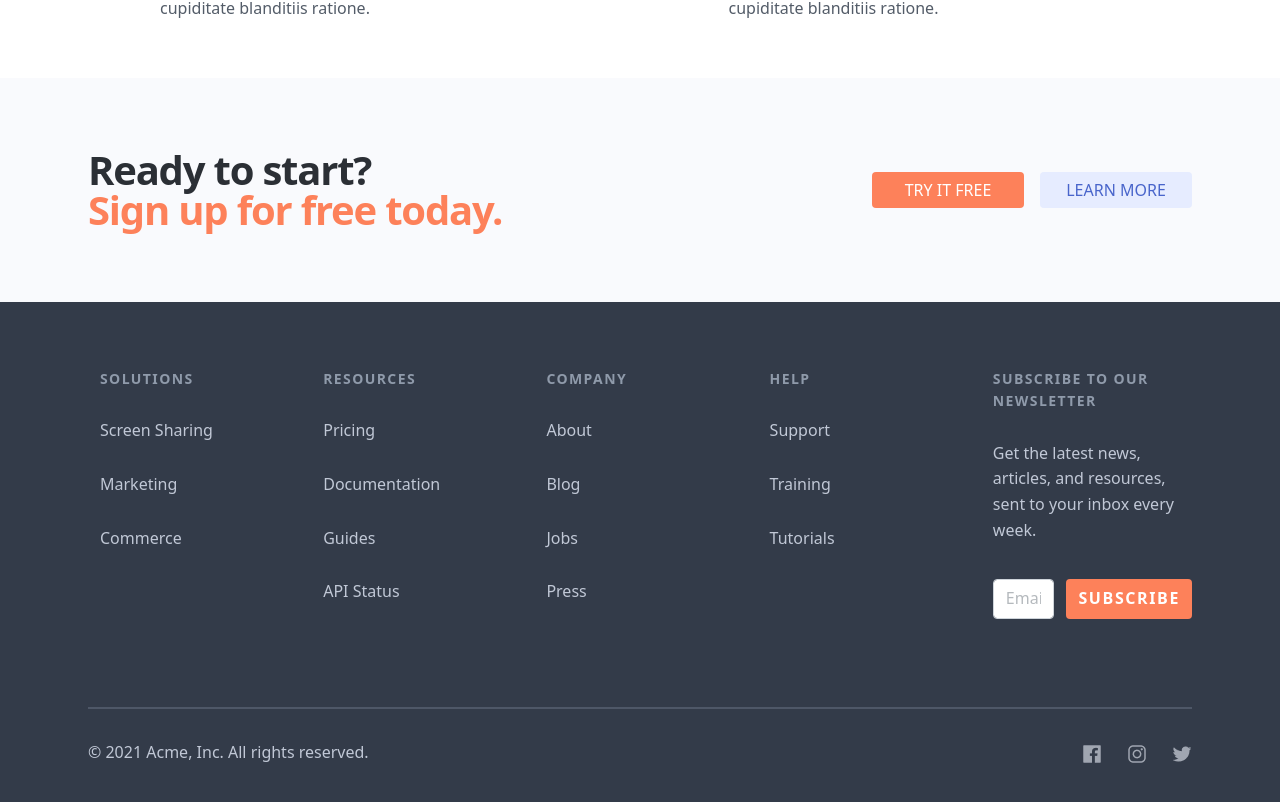
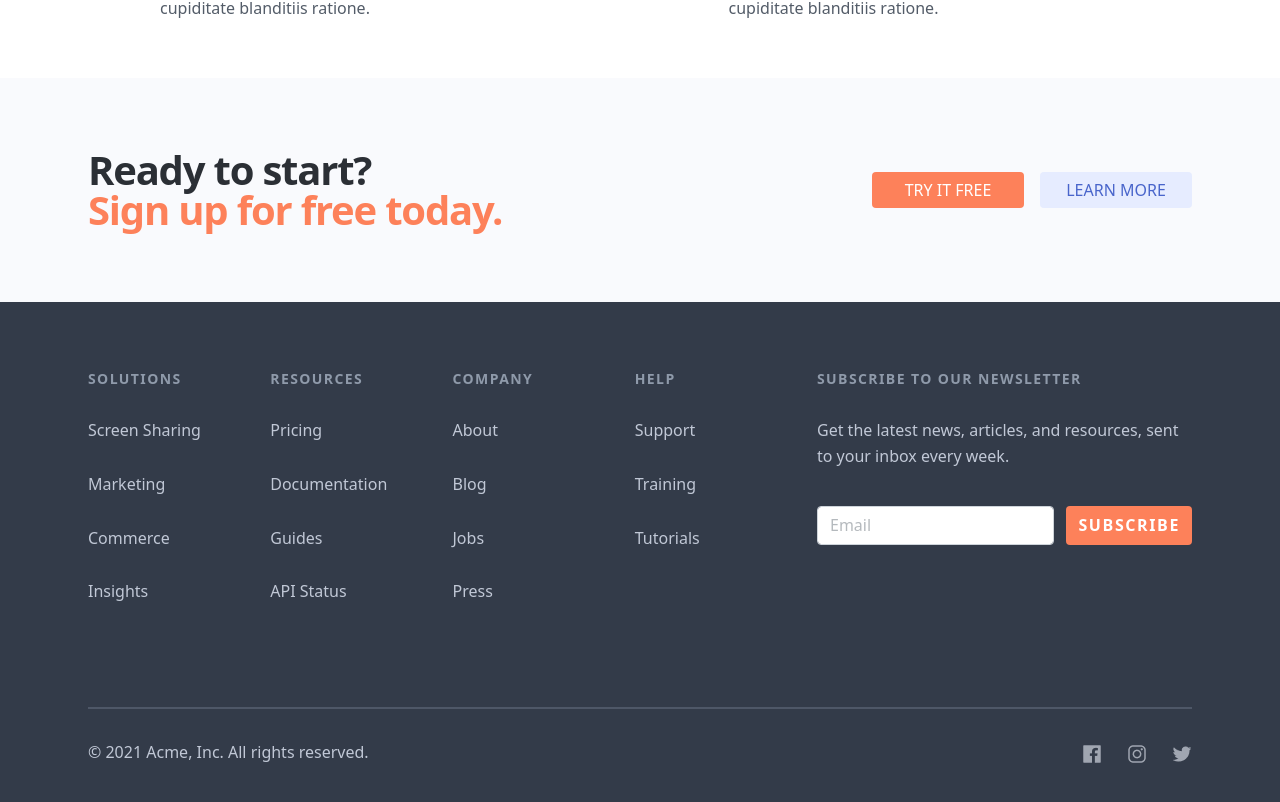
Before and after one commit to cf7/ionic-coding-challenge, a Next.js app: page /components/FeatureSection in a window 1280 px wide. Shown: the part 1190-1992 px from the top of the page. Built offline with nearby package versions, Linux system fonts and the light colour scheme.

Commit message:
margin alignment issues

```diff
--- a/pages/components/Footer.js
+++ b/pages/components/Footer.js
@@ -21,9 +21,7 @@ export default class Footer extends React.Component {
                   <h2>{header}</h2>
                   <ul>
                     {
-                      this.props.footerLinks[header].map(link => {
-                        return <li><a href="#">{link}</a></li>;
-                      })
+                      this.props.footerLinks[header].map(link => <li><a href="#">{link}</a></li>)
                     }
                   </ul>
                 </Col>
@@ -44,7 +42,6 @@ export default class Footer extends React.Component {
                 >
                 </Form.Control>
                 <Button type="submit">Subscribe</Button>
-
               </div>
             </Form>
           </Col>
@@ -54,9 +51,7 @@ export default class Footer extends React.Component {
           <p>© 2021 Acme, Inc. All rights reserved.</p>
           <div>
             {
-            this.props.logos.map(logo => {
-              return <img src={logo} />
-            })
+              this.props.logos.map(logo => <img src={logo} />)
             }
           </div>
         </Row>
--- a/pages/index.js
+++ b/pages/index.js
@@ -42,7 +42,7 @@ export default function Home() {
     },
   ];
   const footerLinks = {
-    "Solutions": ["Screen Sharing", "Marketing", "Commerce"],
+    "Solutions": ["Screen Sharing", "Marketing", "Commerce", "Insights"],
     "Resources": ["Pricing", "Documentation", "Guides", "API Status"],
     "Company": ["About", "Blog", "Jobs", "Press"],
     "Help": ["Support", "Training", "Tutorials"]
--- a/pages/scss/app.scss
+++ b/pages/scss/app.scss
@@ -1,10 +1,7 @@
-// @import '~bootstrap/scss/bootstrap';
 div.container {
   max-width: 2000px;
   height: 634px;
-  // left: 0px;
-  // top: 0px;
-
+  padding: 0px;
   margin: 0px;
 }
 
@@ -13,33 +10,23 @@ div.container {
 nav.navbar {
   z-index: 10;
   position: absolute;
-  // width: 100%;
   padding: 37px 88px 0px 88px;
   a.nav-link {
-    // max-width: 58px;
     padding: 0px;
     margin: 0px 20px;
-    font-style: normal;
     font-weight: 500;
     font-size: 15px;
     line-height: 18px;
-    // display: flex;
     align-items: center;
     text-align: center;
 
     color: #7B8798;
   }
   a.nav-link:nth-of-type(6) {
-    // position: relative;
-    // display: none;
-    // float: right;
-    // max-width: 594px;
     margin-left: auto;
-    font-style: normal;
     font-weight: 600;
     font-size: 15px;
     line-height: 18px;
-    display: flex;
     align-items: center;
     text-align: center;
 
@@ -47,11 +34,9 @@ nav.navbar {
   }
   a.nav-link:nth-of-type(7) {
     margin-right: 0px;
-    font-style: normal;
     font-weight: 600;
     font-size: 15px;
     line-height: 18px;
-    display: flex;
     align-items: center;
     text-align: center;
 
@@ -60,57 +45,29 @@ nav.navbar {
 }
 
 div.header {
-  // display: inline-flex;
-  // flex-wrap: nowrap;
   background: #F9FAFD;
-  // mix-blend-mode: normal;
   padding: 0px;
+  margin: 0px;
   .header-copy {
     display: flex;
-    // position: relative;
-    // width: 50%;
-    // flex-wrap: nowrap;
-    // flex-direction: col;
-    // align-items: center;
-    // block-start: 100px;
-    // vertical-align: middle;
-    // justify-content: center;
     align-items: center;
     padding: 0px 0px 0px 88px;
 
     .row {
-      // display: flex;
-      // position: relative;
-      // width: 514px;
-      // height: 290px;
-      // left: 89px;
-      // top: 188px;
       margin: 0;
       max-width: 514px;
 
-      // margin: 0 auto;
       h2 {
-        // display: inline-block;
-        // align-self: center;
-        // height: 110px;
-        // width: 514px;
-        // left: 0px;
-        // top: 0px;
-        // border-radius: nullpx;
 
         margin: 0px;
         padding-left: 0px;
 
 
-        // font-family: Inter;
-        font-style: normal;
         font-weight: bold;
         font-size: 64px;
         line-height: 100%;
         /* or 64px */
 
-        // display: flex;
-        // align-items: center;
         letter-spacing: -0.03em;
 
         color: #2B2F35;
@@ -122,21 +79,13 @@ div.header {
         display: flex;
         margin: 40px 0px 40px 0px;
         padding-left: 0px;
-        // max-width: 248px;
 
-        // left: 0%;
-        // right: 0%;
-        // top: 51.72%;
-        // bottom: 31.72%;
 
-        // font-family: Inter;
-        font-style: normal;
         font-weight: normal;
         font-size: 20px;
         line-height: 160%;
         /* or 32px */
 
-        // display: flex;
         align-items: center;
 
         color: #535C68;
@@ -163,7 +112,6 @@ div.header {
     }
   }
   .header-image {
-    // position: relative;
     padding: 0px;
     max-width: 620px;
     max-height: 634px;
@@ -181,37 +129,25 @@ div.feature-section {
   max-width: 1400px;
   max-height: 753px;
   height: 100%;
-  // align-items: center;
   justify-content: center;
   padding: 106px 88px 60px 88px;
+  margin: 0px;
 }
 
 .feature-col {
-  // display: inline-block;
-  // text-align: center;
 div.feature-section-header {
-  // display: inline-flex;
-  // text-align: center;
   align-items: center;
   justify-content: center;
   flex-direction: column;
   margin-bottom: 32px;
   p.feature-section-overline {
-    // position: absolute;
     display: inline-block;
     margin: 0px 0px 4px 0px;
 
     max-width: 112px;
-    // max-height: 19px;
-    // left: 290px;
-    // top: -2px;
 
-    // font-family: Inter;
-    font-style: normal;
     font-weight: 500;
     font-size: 16px;
-    // line-height: 19px;
-    // display: flex;
     align-items: center;
     text-align: center;
     letter-spacing: 0.1em;
@@ -223,20 +159,11 @@ div.feature-section-header {
   h3 {
     margin: 4px 0px 8px 0px;
 
-    // left: 0%;
-    // right: 0%;
-    // top: 22.22%;
-    // bottom: 56.3%;
     max-width: 629px;
-    // max-height: 40px;
-    // font-family: Inter;
-    font-style: normal;
     font-weight: bold;
     font-size: 40px;
-    // line-height: 100%;
     /* or 40px */
 
-    // display: flex;
     align-items: center;
     text-align: center;
     letter-spacing: -0.03em;
@@ -246,21 +173,13 @@ div.feature-section-header {
   p.feature-section-description {
     margin: 8px 0px 0px 0px;
 
-    // left: 0%;
-    // right: 0%;
-    // top: 64.44%;
-    // bottom: 0%;
 
     max-width: 692px;
-    // max-height: 48px;
-    // font-family: Inter;
-    font-style: normal;
     font-weight: normal;
     font-size: 20px;
     line-height: 150%;
     /* or 30px */
 
-    // display: flex;
     align-items: center;
     text-align: center;
 
@@ -279,19 +198,11 @@ div.feature-grid {
 }
 
 div.feature {
-  // position: absolute;
   display: inline-flex;
-  // left: 5.98%;
-  // right: 51.37%;
-  // top: 0%;
-  // bottom: 94.21%;
   margin-bottom: 46px;
 
-  // font-family: Inter;
-  font-style: normal;
   font-weight: 600;
   font-size: 20px;
-  // line-height: 160%;
   /* or 32px */
 
   align-items: top;
@@ -306,14 +217,10 @@ div.feature {
     h4 {
       margin: 0px 0px 24px 0px;
       line-height: 0.9;
-      font-style: normal;
       font-weight: 600;
       font-size: 20px;
-      // line-height: 160%;
       /* or 32px */
 
-      // display: flex;
-      // align-items: center;
 
       color: #2B2F35;
     }
@@ -321,13 +228,7 @@ div.feature {
     p {
       margin: 0px;
 
-      // left: 5.98%;
-      // right: 51.37%;
-      // top: 15.7%;
-      // bottom: 59.5%;
 
-      // font-family: Inter;
-      font-style: normal;
       font-weight: normal;
       font-size: 16px;
       line-height: 160%;
@@ -347,39 +248,23 @@ div.cta {
   max-width: 1400px;
   max-height: 224px;
   padding: 0px 88px;
+  margin: 0px;
   .col {
     display: flex;
     align-items: center;
     justify-content: center;
-    // max-width: inherit;
-    // max-height: inherit;
     height: 224px;
     padding: 0px;
-    // text-align: center;
   }
   div.cta-copy {
     display: inline-flex;
-   //  flex-wrap: norwap;
   margin: 0px;
    padding: 0px;
     h2 {
-      // display: inline-block;
-      // align-self: center;
-      // height: 110px;
-      // width: 514px;
-      // left: 0px;
-      // top: 0px;
-      // border-radius: nullpx;
 
       margin: 0px;
       padding: 0px !important;
-      // left: 0%;
-      // right: 0%;
-      // top: 0%;
-      // bottom: 62.07%;
 
-      // font-family: Inter;
-      font-style: normal;
       font-weight: bold;
       font-size: 40px;
       line-height: 100%;
@@ -423,38 +308,27 @@ div.cta {
 
 div.footer {
   background: #333B49;
-  // mix-blend-mode: normal;
   padding: 66px 88px;
-  // margin: 0px;
-  // width: 100%;
+  margin: 0px;
   div.footer-links {
-    // margin-top: 66px;
     margin: 0px 0px 72px 0px;
     padding: 0px;
-    // margin-right: 0px;
     width: 100%;
+    .col:first-of-type {
+      padding-left: 0px;
+    }
     .col:last-of-type {
       padding-right: 0px;
+      min-width: 387px;
     }
     h2 {
-      // left: 0%;
-      // right: 0%;
-      // top: 0%;
-      // bottom: 93.02%;
-
       margin-bottom: 14px;
-      // font-family: Inter;
-      font-style: normal;
       font-weight: 600;
       font-size: 14px;
-      line-height: 160%;
-      /* or 22px */
-
-      // display: flex;
+      line-height: 160%; /* or 22px */
       align-items: left;
       letter-spacing: 0.1em;
       text-transform: uppercase;
-
       color: #8F9AAA;
     }
     ul {
@@ -464,22 +338,11 @@ div.footer {
       li {
         padding: 14px 0px 14px 0px;
         a {
-          // left: 0%;
-          // right: 0%;
-          // top: 23.26%;
-          // bottom: 69.77%;
-
           text-decoration: none;
-          // font-family: Inter;
-          font-style: normal;
           font-weight: normal;
           font-size: 16px;
-          line-height: 160%;
-          /* or 26px */
-
-          // display: flex;
+          line-height: 160%; /* or 26px */
           align-items: left;
-
           color: #C1C8D6;
         }
       }
@@ -488,26 +351,13 @@ div.footer {
       display: inline-block;
       margin-top: 14px;
       label.form-label {
-        // left: 0.08%;
-        // right: 71.57%;
-        // top: 65.96%;
-        // bottom: 8.51%;
         margin-bottom: 18px;
-        // max-width: 50%;
         padding: 0px;
-        // font-family: Inter;
-        font-style: normal;
         font-weight: normal;
         font-size: 16px;
-        line-height: 160%;
-        /* or 26px */
-
-        // display: flex;
-        // align-items: center;
-
+        line-height: 160%; /* or 26px */
         color: #C1C8D6;
       }
-
       div.subscription-inputs {
         display: inline-flex;
         margin-top: 18px;
@@ -522,7 +372,6 @@ div.footer {
             opacity: 0.5;
           }
 
-          font-style: normal;
           font-weight: normal;
           font-size: 16px;
           line-height: 160%;
@@ -534,11 +383,8 @@ div.footer {
           max-width: 144px;
           max-height: 52px;
           margin-left: 6px;
-          // left: 243px;
-          // top: 116px;
           background: #FD815A;
           border: unset;
-          font-style: normal;
           font-weight: bold;
           font-size: 16px;
           line-height: 19px;
@@ -561,29 +407,20 @@ div.footer {
     left: 0px;
     top: 0px;
     border: 1px solid #4E5767;
-    // align-self: center;
   }
   div.company-info {
     flex-wrap: nowrap;
     margin: 31px 0px 0px 0px;
     padding: 0px;
-    // flex-direction: column;
     p {
-      // left: 0.08%;
-      // right: 71.57%;
-      // top: 65.96%;
-      // bottom: 8.51%;
 
       max-width: 50%;
       padding: 0px;
-      // font-family: Inter;
-      font-style: normal;
       font-weight: normal;
       font-size: 16px;
       line-height: 160%;
       /* or 26px */
 
-      // display: flex;
       align-items: center;
 
       color: #C1C8D6;
```
Lines whose indentation alone changed are shown as unchanged.
